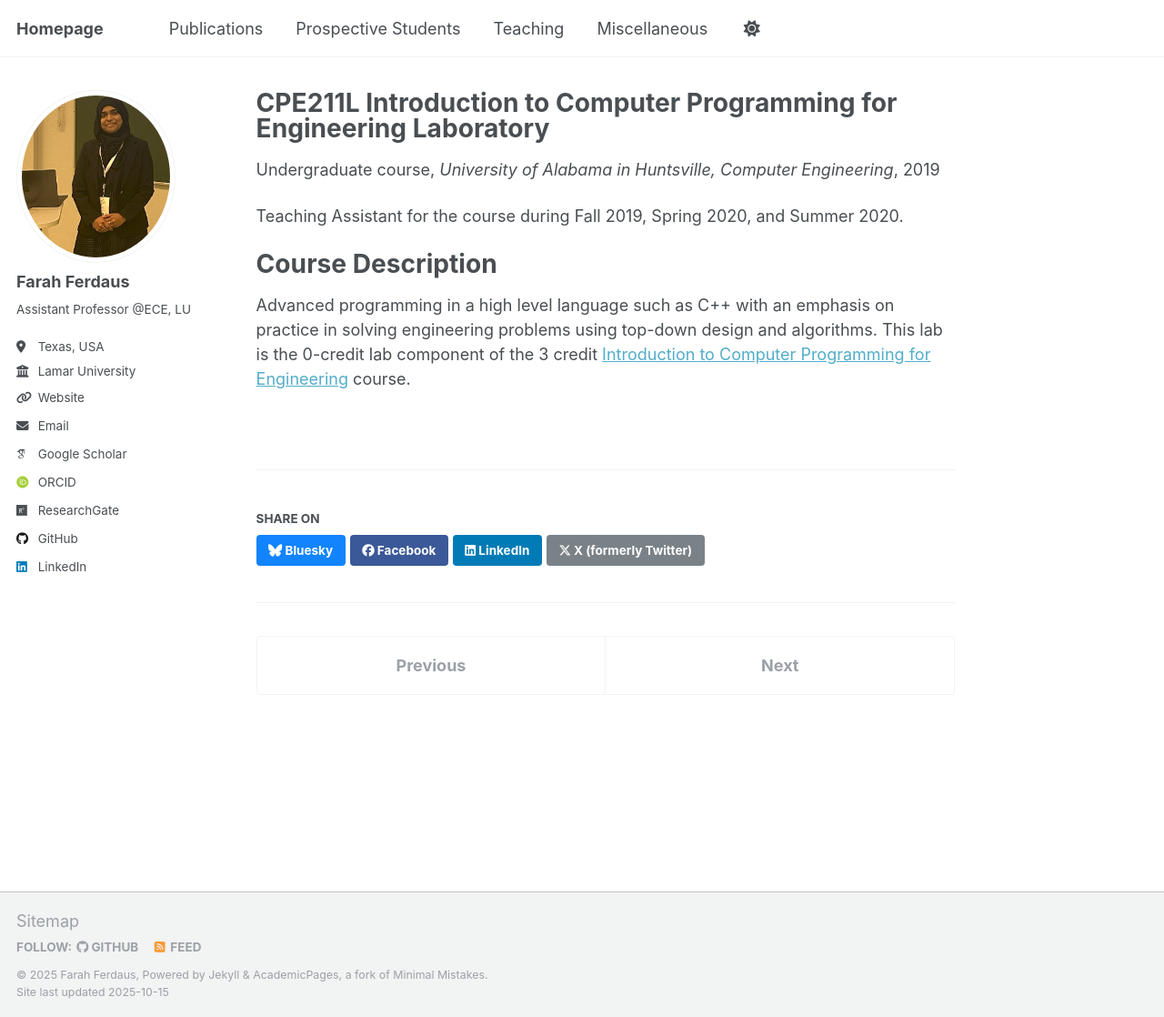
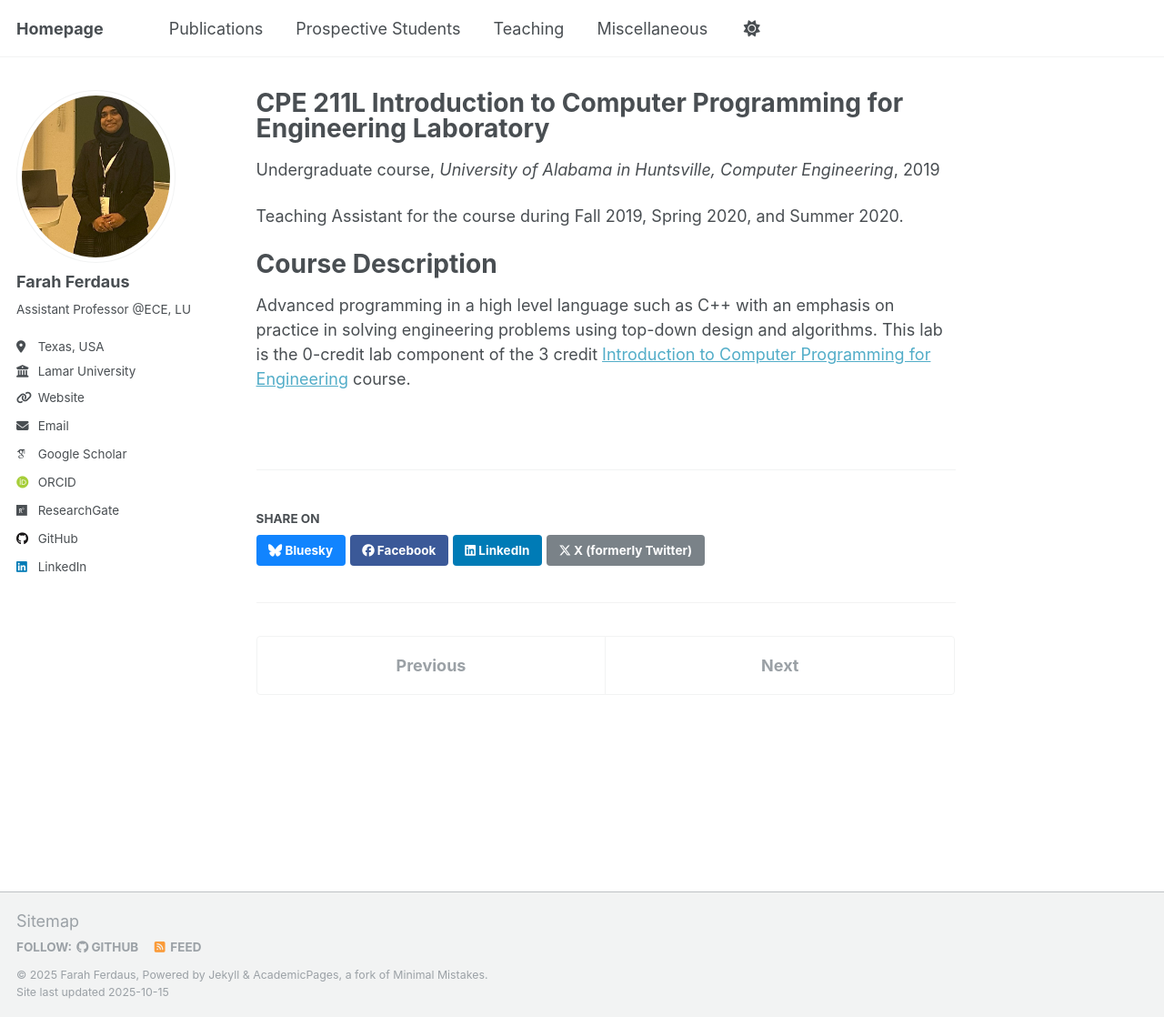
Before and after one commit to fferdaus/fferdaus.github.io, a Jekyll site: the page built from _teaching/2019-fall-teaching.md, in a window 1280 px wide and 1118 px high. Shown: the whole window at 91% size. Built offline with Jekyll 4.4.1, drawn with Linux system fonts in a browser that asks for light colours; some web fonts are replaced.

Commit message:
Update 2019-fall-teaching.md

```diff
--- a/_teaching/2019-fall-teaching.md
+++ b/_teaching/2019-fall-teaching.md
@@ -1,5 +1,5 @@
 ---
-title: "CPE211L Introduction to Computer Programming for Engineering Laboratory"
+title: "CPE 211L Introduction to Computer Programming for Engineering Laboratory"
 collection: teaching
 type: "Undergraduate course"
 permalink: /teaching/2019-fall-teaching
```
